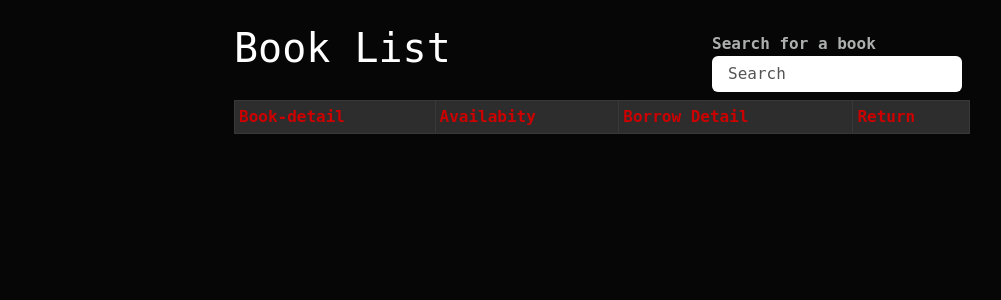
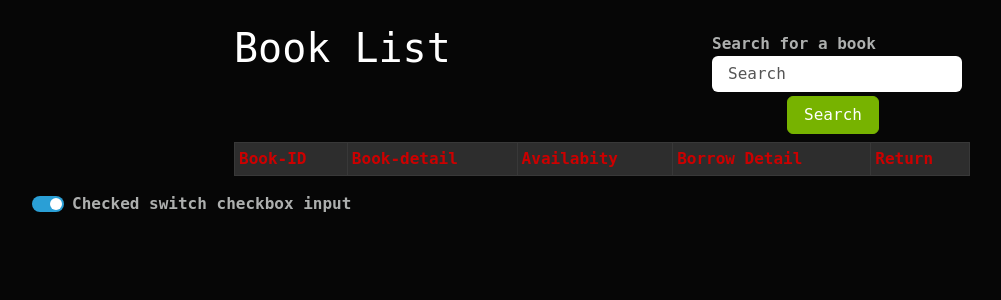
Before and after one commit to freddymani22/Library-Management-System, a Django app: page / in a window 1280 px wide. Shown: the part 125-425 px from the top of the page, without its empty margins (38-1039 px from the left). Run offline with Django 4.2, Linux system fonts and the light colour scheme; lists and menus that the app fills with data are empty.

Commit message:
fixed issues.

```diff
--- a/api/serializers.py
+++ b/api/serializers.py
@@ -11,7 +11,6 @@
         fields = ['id', 'member', 'email', 'latest_book']
 
     def get_latest_book(self, obj):
-
         book_last = BookStatus.objects.filter(
             member=obj.id).filter(returned=False).count()
         if book_last:
--- a/books/models.py
+++ b/books/models.py
@@ -32,7 +32,11 @@
 class BookQuerySet(models.QuerySet):
     def search(self, query):
         lookup = Q(title__icontains=query) | Q(
-            author__icontains=query) | Q(genre__icontains=query)
+            author__icontains=query) | Q(genre__icontains=query) | Q(id__icontains=query)
+        if query == 'true':
+            lookup = Q(availability_status=True)
+        elif query == 'false':
+            lookup = Q(availability_status=False)
         return self.filter(lookup)
 
 
--- a/static/base.css
+++ b/static/base.css
@@ -92,14 +92,8 @@
 
 /* Custom CSS for reducing font size of h3 element in medium screen size (col-md) */
 
-@media (min-width: 768px) and (max-width: 991.98px) {
+@media (min-width: 375px) and (max-width: 750.98px) {
   .book-title {
-    font-size: 1rem; /* Set your desired font size for medium screens (col-md) */
+    font-size: 0.5rem; /* Set your desired font size for medium screens (col-md) */
   }
 }
-
-.table-responsive,
-.book-list {
-  max-height: calc(100vh - 200px);
-  overflow-y: auto; /* Enable vertical scroll bar when table content overflows */
-}
--- a/static/js/index.js
+++ b/static/js/index.js
@@ -4,11 +4,10 @@
 axios.defaults.headers.common["X-CSRFToken"] = csrfToken;
 
 async function updateBookList() {
-  const res = await axios.get("http://localhost:8000/api/book-list/");
+  const res = await axios.get(`http://localhost:8000/api/book-list/`);
   const data = await res.data;
   console.log(data);
   if (data.length === 0) {
-    console.log("working");
     document
       .querySelector(".chart-data")
       .style.setProperty("display", "none", "important");
@@ -21,12 +20,17 @@
   tableBody.innerHTML = "";
 
   for (let book of data) {
+    let tdIdElement = document.createElement("td");
+    tdIdElement.textContent = book.id;
     let tdNameElement = document.createElement("td");
     tdNameElement.textContent = book.title;
 
     let tdAvailabilityElement = document.createElement("td");
-    tdAvailabilityElement.textContent = book.availability_status;
-
+    if (book.availability_status) {
+      tdAvailabilityElement.textContent = "✅";
+    } else {
+      tdAvailabilityElement.textContent = "🚫";
+    }
     let tdBorrowedByElement = document.createElement("td");
     if (book.availability_status === false) {
       const selectElement = document.createElement("select");
@@ -95,15 +99,16 @@
       tdBorrowedByElement.appendChild(selectElement);
     }
     let tdReturnElement = document.createElement("td");
+    const formCheckDiv = document.createElement("div");
+    formCheckDiv.classList.add("form-check", "form-switch");
     const checkbox = document.createElement("input");
-    checkbox.classList.add("return-check");
-
+    checkbox.classList.add("return-check", "form-check-input");
+    checkbox.type = "checkbox";
     if (book.availability_status === false) {
-      checkbox.id = `checkbox-${book.borrowed_by.id}`;
-      checkbox.type = "checkbox";
       checkbox.checked = book.borrowed_by.returned;
       tdReturnElement.appendChild(checkbox);
-
+      formCheckDiv.appendChild(checkbox);
+      tdReturnElement.appendChild(formCheckDiv);
       checkbox.addEventListener("change", async (e) => {
         try {
           e.preventDefault();
@@ -127,14 +132,14 @@
         updateBookList();
       });
     } else {
-      const checkbox = document.createElement("input");
-      checkbox.id = `checkbox-${book.id}`;
-      checkbox.type = "checkbox";
       checkbox.disabled = true;
-      checkbox.checked = tdReturnElement.appendChild(checkbox);
+      checkbox.checked = true;
+      formCheckDiv.appendChild(checkbox);
+      tdReturnElement.appendChild(formCheckDiv);
     }
 
     let trElement = document.createElement("tr");
+    trElement.appendChild(tdIdElement);
     trElement.appendChild(tdNameElement);
     trElement.appendChild(tdAvailabilityElement);
     trElement.appendChild(tdBorrowedByElement);
@@ -144,13 +149,26 @@
 }
 
 updateBookList();
+let timeoutId;
 
+const bookSearchForm = document.querySelector(".book-search-form");
 const bookSearch = document.querySelector(".book-search");
+function debounceSearchBook(searchValue) {
+  clearTimeout(timeoutId);
+  // Only trigger the search if searchValue is greater than 3 characters
+  if (searchValue.length > 5) {
+    timeoutId = setTimeout(() => {
+      searchBook(searchValue);
+    }, 5000);
+  }
+}
 
-bookSearch.addEventListener("keyup", (e) => {
+bookSearchForm.addEventListener("submit", (e) => {
   e.preventDefault();
+
   const searchValue = bookSearch.value;
-
+  console.log(searchValue);
+  debounceSearchBook(searchValue);
   async function searchBook() {
     const res = await axios.get(
       `http://localhost:8000/api/book-search/?q=${searchValue}`
@@ -160,17 +178,21 @@
     document
       .querySelector(".chart-data")
       .style.setProperty("display", "flex", "important");
-
     const tableBody = document.querySelector(".table-body");
     tableBody.innerHTML = "";
 
     for (let book of data) {
+      let tdIdElement = document.createElement("td");
+      tdIdElement.textContent = book.id;
       let tdNameElement = document.createElement("td");
       tdNameElement.textContent = book.title;
 
       let tdAvailabilityElement = document.createElement("td");
-      tdAvailabilityElement.textContent = book.availability_status;
-
+      if (book.availability_status) {
+        tdAvailabilityElement.textContent = "✅";
+      } else {
+        tdAvailabilityElement.textContent = "🚫";
+      }
       let tdBorrowedByElement = document.createElement("td");
       if (book.availability_status === false) {
         const selectElement = document.createElement("select");
@@ -190,7 +212,6 @@
         selectElement.appendChild(option);
 
         tdBorrowedByElement.appendChild(selectElement);
-        book.borrowed_by.borrowed_member.member;
       } else if (book.availability_status === true) {
         const memberList = await axios.get(
           "http://localhost:8000/api/member-list/"
@@ -226,6 +247,7 @@
             "http://localhost:8000/api/book-status/",
             data
           );
+          searchBook();
           // selectElement.disabled = true;
           // tdAvailabilityElement.textContent = false;
           // const ids = book.borrowed_by.id;
@@ -234,21 +256,22 @@
           // returnCheck.disabled = false;
           // returnCheck.checked = false;
           // returnCheck.addEventListener("click", () => {});
-          searchBook();
+          // searchBook();
         });
 
         tdBorrowedByElement.appendChild(selectElement);
       }
       let tdReturnElement = document.createElement("td");
+      const formCheckDiv = document.createElement("div");
+      formCheckDiv.classList.add("form-check", "form-switch");
       const checkbox = document.createElement("input");
-      checkbox.classList.add("return-check");
-
+      checkbox.classList.add("return-check", "form-check-input");
+      checkbox.type = "checkbox";
       if (book.availability_status === false) {
-        checkbox.id = `checkbox-${book.borrowed_by.id}`;
-        checkbox.type = "checkbox";
         checkbox.checked = book.borrowed_by.returned;
         tdReturnElement.appendChild(checkbox);
-
+        formCheckDiv.appendChild(checkbox);
+        tdReturnElement.appendChild(formCheckDiv);
         checkbox.addEventListener("change", async (e) => {
           try {
             e.preventDefault();
@@ -263,22 +286,23 @@
             );
             // Update the checkbox state after the successful response
             checkbox.disabled = true;
-
+            searchBook();
             // Disable the checkbox after returning the book
           } catch (error) {
             console.error("Error updating book status:", error);
           }
 
-          searchBook();
+          // searchBook();
         });
       } else {
-        const checkbox = document.createElement("input");
-        checkbox.type = "checkbox";
         checkbox.disabled = true;
-        checkbox.checked = tdReturnElement.appendChild(checkbox);
+        checkbox.checked = true;
+        formCheckDiv.appendChild(checkbox);
+        tdReturnElement.appendChild(formCheckDiv);
       }
 
       let trElement = document.createElement("tr");
+      trElement.appendChild(tdIdElement);
       trElement.appendChild(tdNameElement);
       trElement.appendChild(tdAvailabilityElement);
       trElement.appendChild(tdBorrowedByElement);
--- a/templates/index.html
+++ b/templates/index.html
@@ -3,7 +3,8 @@
 <div class="row mt-4 d-flex justify-content-center chart-data">
   <div class="col-11 col-md-8 d-lg-flex justify-content-between">
     <h3 class="text-left mb-0">Book List</h3>
-    <form class="ms-3 p-2" role="search">
+    <form class="ms-3 p-2 book-search-form" role="search">
+      <div class="">
         <label for="search-book">Search for a book</label>
         <input
           id="search-book"
@@ -12,6 +13,10 @@
           placeholder="Search"
           aria-label="Search"
         />
+        <div class="d-flex justify-content-center">
+          <button class="btn btn-success mt-1">Search</button>
+        </div>
+      </div>
     </form>
   </div>
   <div class="col-10 col-lg-8">
@@ -24,6 +29,7 @@
         >
           <thead class="table-head">
             <tr class="bg-warning text-danger table-header">
+              <th>Book-ID</th>
               <th>Book-detail</th>
               <th>Availabity</th>
               <th>Borrow Detail</th>
@@ -36,6 +42,17 @@
       </form>
     </div>
   </div>
+  <div class="form-check form-switch">
+    <input
+      class="form-check-input"
+      type="checkbox"
+      id="flexSwitchCheckChecked"
+      checked
+    />
+    <label class="form-check-label" for="flexSwitchCheckChecked"
+      >Checked switch checkbox input</label
+    >
+  </div>
 
   <script src="{% static 'js/index.js' %}"></script>
   {% endblock body %}
```
Also changed, not shown: static/js/books.js (+23 -5 lines), static/js/members.js (+15 -2 lines), db.sqlite3. Lines whose indentation alone changed are shown as unchanged.
